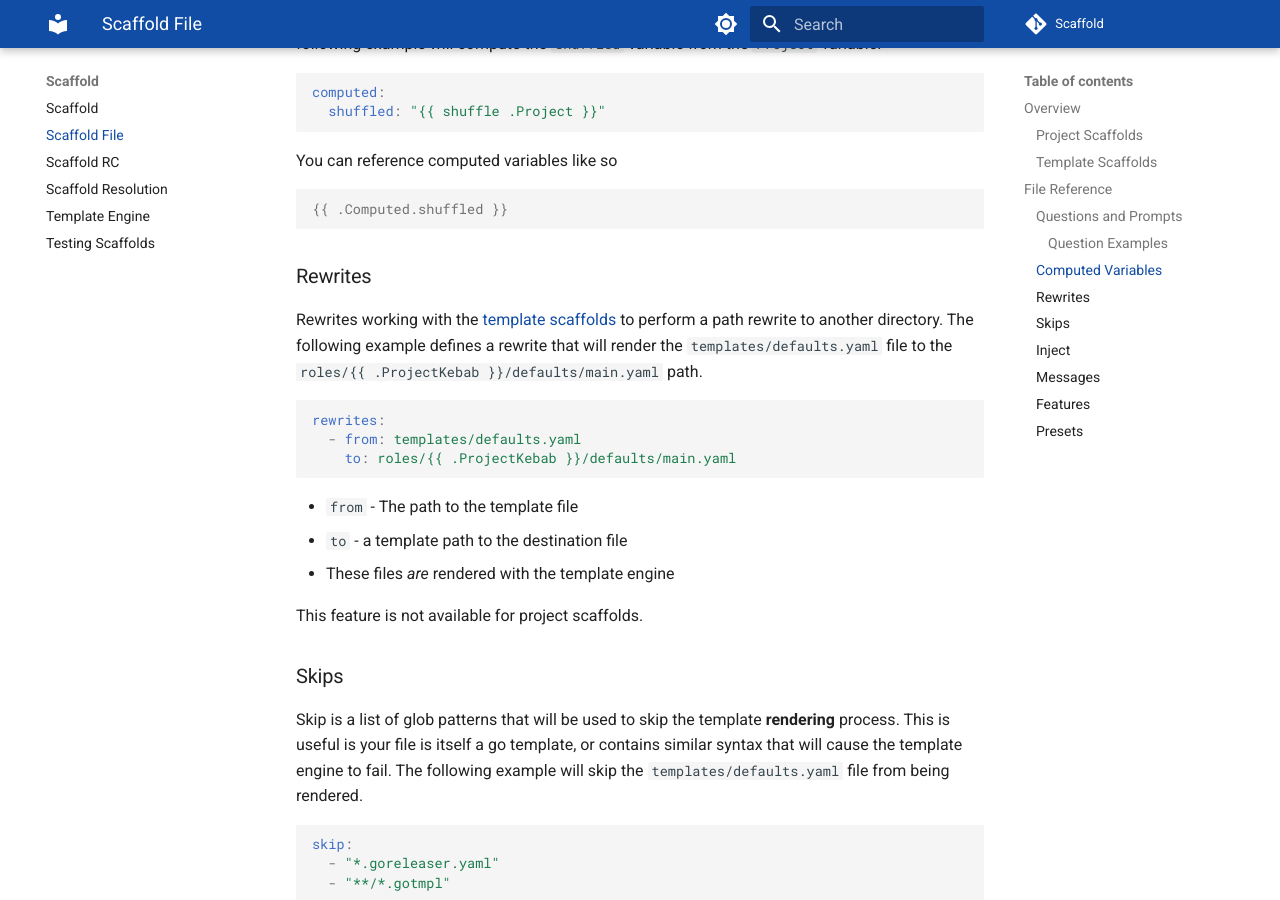
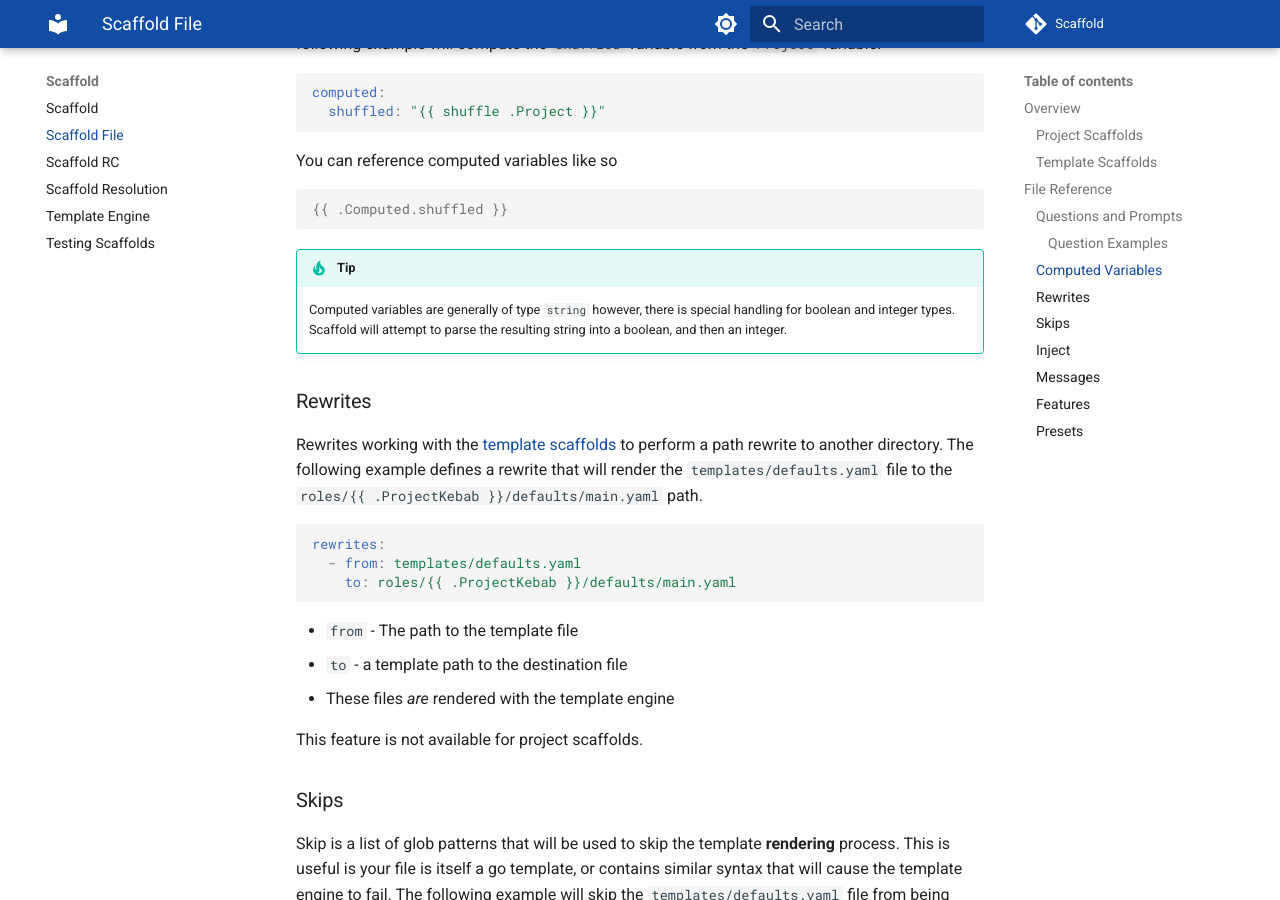
Before and after one commit to hay-kot/scaffold, an MkDocs documentation site: the page built from docs/docs/scaffold-file.md, in a window 1280 px wide and 900 px high, scrolled down 3179 px. Built offline with MkDocs 1.6.1 and Material for MkDocs 9.7.7, drawn with Linux system fonts in a browser that asks for light colours; comment, search, counter and statistics services are not loaded.

Commit message:
add note about computed property types

````diff
--- a/docs/docs/scaffold-file.md
+++ b/docs/docs/scaffold-file.md
@@ -135,6 +135,9 @@ You can reference computed variables like so
 {{ .Computed.shuffled }}
 ```
 
+!!! tip
+    Computed variables are generally of type `string` however, there is special handling for boolean and integer types. Scaffold will attempt to parse the resulting string into a boolean, and then an integer.
+
 ### Rewrites
 
 Rewrites working with the [template scaffolds](./index.md#terminology) to perform a path rewrite to another directory. The following example defines a rewrite that will render the `templates/defaults.yaml` file to the `roles/{{ .ProjectKebab }}/defaults/main.yaml` path.
````
